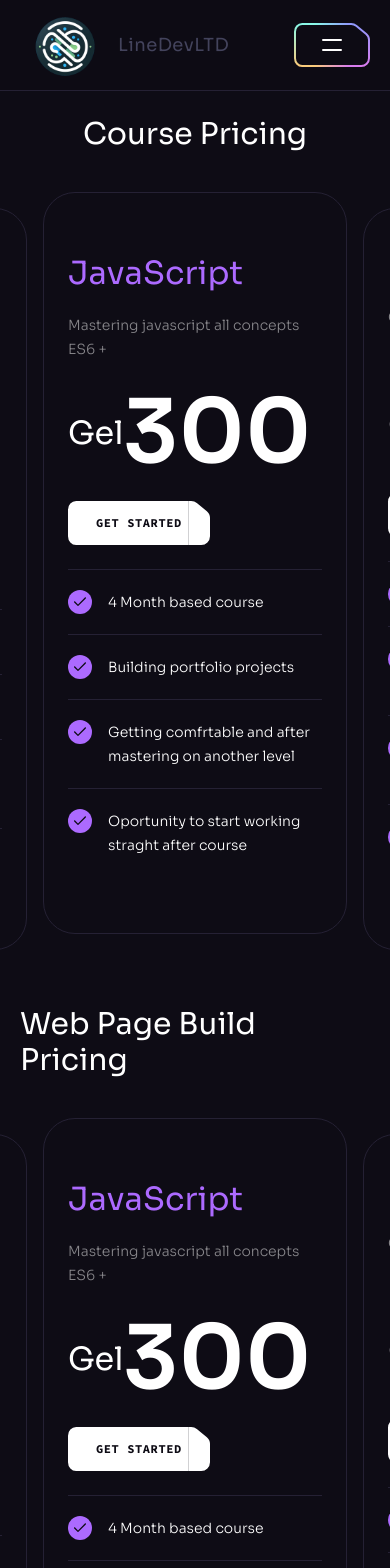
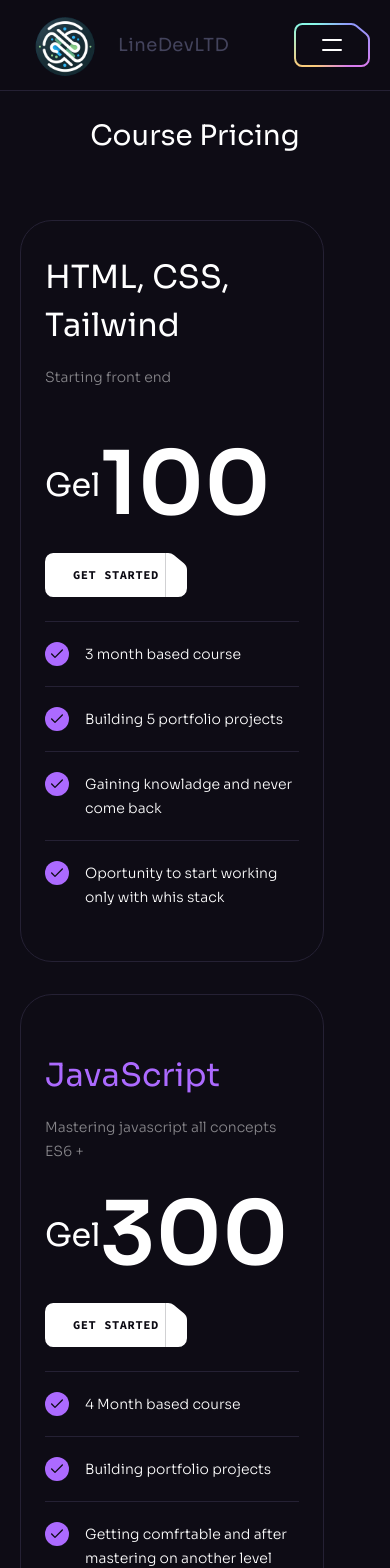
Before and after one commit to linesquad/linedevltd, a React (Vite) app: page /pricing in a window 390 px wide. Shown: the top 1568 px of the page. Built offline with nearby package versions, Linux system fonts and the light colour scheme.

Commit message:
fix responsive for PricingList
small screen was bug not become flex-col

```diff
--- a/src/components/Pricing/PricingPage.jsx
+++ b/src/components/Pricing/PricingPage.jsx
@@ -1,31 +1,40 @@
 import { LeftLine, RightLine } from "../design/Pricing";
+import Heading from "../Heading";
 import PricingList from "../PricingList";
 import Section from "../Section";
 
 const PricingPage = () => {
   return (
-    <Section className="overflow-hidden" id="pricing">
-      <div className=" container relative z-2 w-full">
-        <div className="flex flex-col justify-center items-center">
-          <h1 className="text-3xl pb-10">Course Pricing</h1>
+    <>
+      <Section className="overflow-hidden" id="pricing">
+        <div className=" container relative z-2">
+          <Heading
+            className=" md:max-w-md lg:max-w-2xl"
+            title="Course Pricing"
+          />
+
           <div className="relative">
             <PricingList pickPrice="coursePricing" />
             <LeftLine />
             <RightLine />
           </div>
         </div>
-      </div>
-      <div className=" container relative z-2 w-full">
-        <div className="flex flex-col justify-center items-center">
-          <h1 className="text-3xl py-10">Web Page Build Pricing</h1>
+      </Section>
+      <Section className="overflow-hidden" id="pricing">
+        <div className=" container relative z-2">
+          <Heading
+            className=" md:max-w-md lg:max-w-2xl"
+            title="Web Page Build Pricing"
+          />
+
           <div className="relative">
             <PricingList pickPrice="pricing" />
             <LeftLine />
             <RightLine />
           </div>
         </div>
-      </div>
-    </Section>
+      </Section>
+    </>
   );
 };
 
--- a/src/components/PricingList.jsx
+++ b/src/components/PricingList.jsx
@@ -5,7 +5,10 @@ import Button from "./Button";
 const PricingList = ({ pickPrice }) => {
   const currentPricing = pickPrice ? coursePricing : pricing;
   return (
-    <div className=" flex gap-[1rem] max-lg:flex-wrap">
+    <div
+      className=" flex gap-[1rem] max-lg:flex-wrap
+    tiny:flex-col smaller:flex-col flex-col lg:flex-row"
+    >
       {currentPricing.map((item) => (
         <div
           key={item.id}
```
